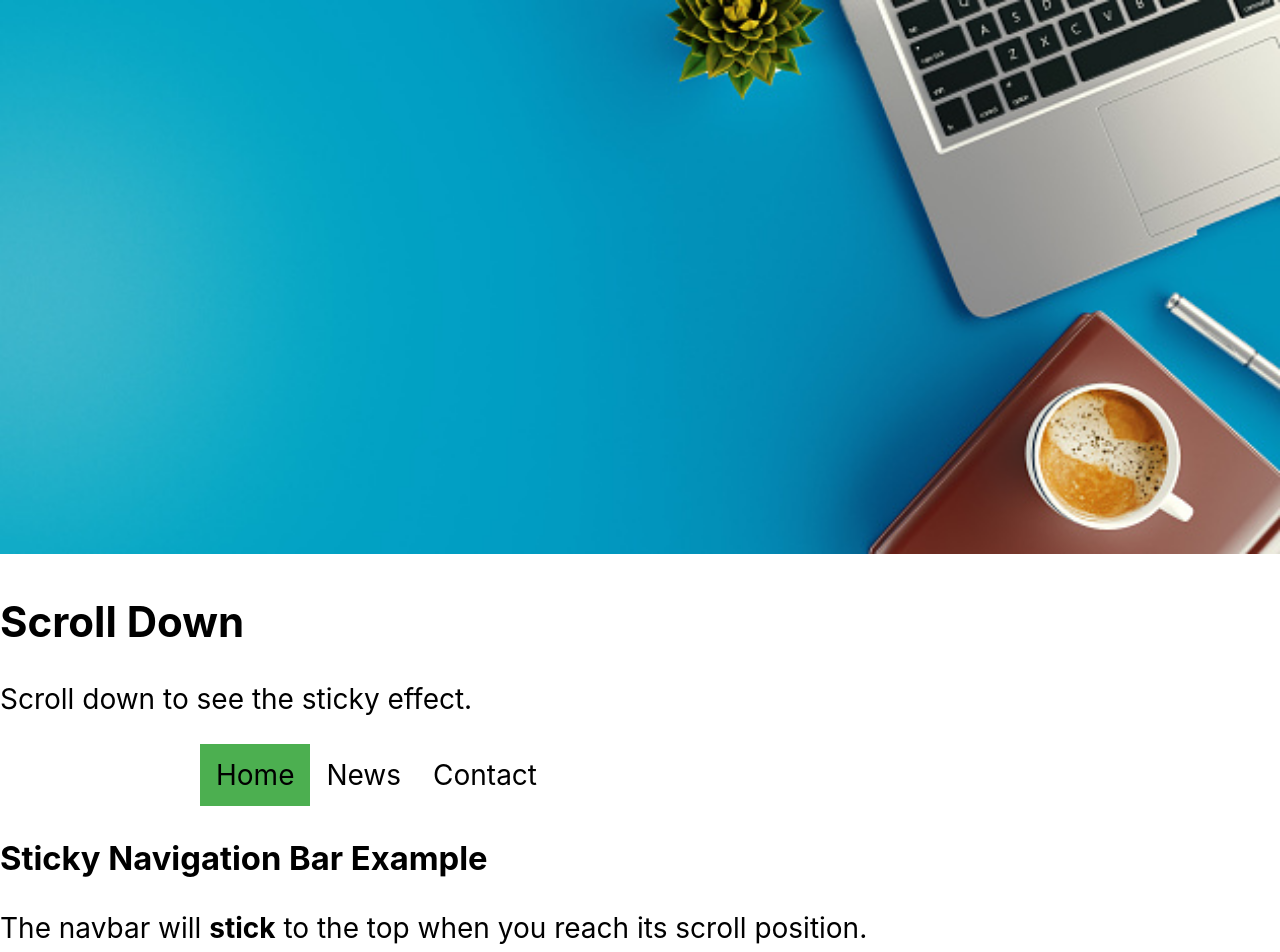
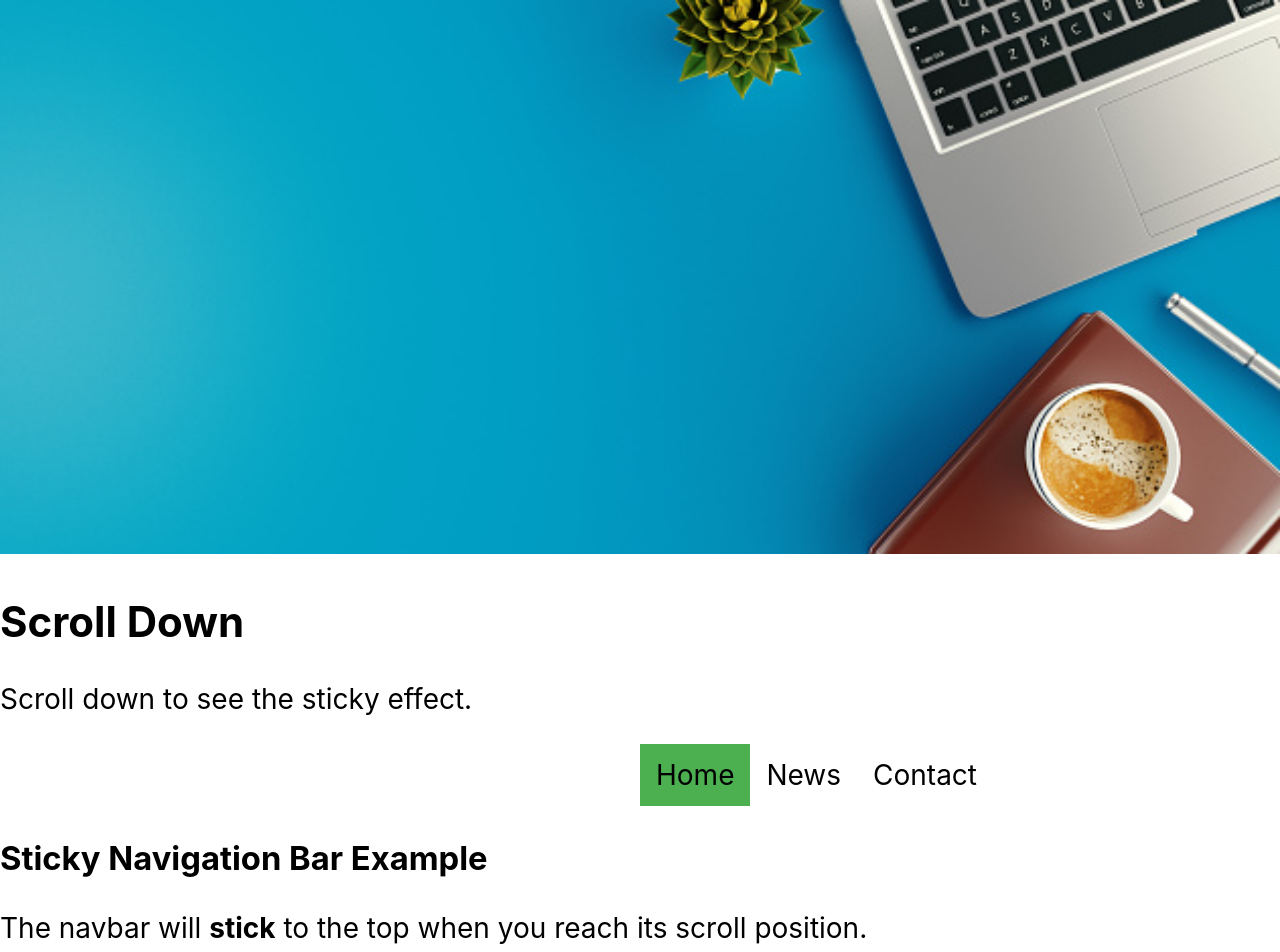
Before and after one commit to IvanTaoHuang/FIT5120, a React (Create React App) app: page / in a window 1280 px wide. Shown: the top 952 px of the page. Built offline with nearby package versions, Linux system fonts and the light colour scheme.

Commit message:
Home page modification

```diff
--- a/src/header/Header.js
+++ b/src/header/Header.js
@@ -7,10 +7,7 @@ console.log(logo); // /logo.84287d09.png
 function Header() {
   // Import result is the URL of your image
   return <img class="image" style ={{
-    flex: 1,
-    width: '100%',
-    height: '100%',
-    resizeMode: 'contain',
+    width:'100%'
   }} src={logo} alt="Logo" />;
 }
 
--- a/src/navigationBar/NavigationBar.css
+++ b/src/navigationBar/NavigationBar.css
@@ -4,7 +4,7 @@ body {
 
   ul {
     list-style-type: none;
-    margin-left: 200px;
+    margin-left:50%;
     padding: 0;
     overflow: hidden;
     background-color: white;
--- a/src/navigationBar/NavigationBar.js
+++ b/src/navigationBar/NavigationBar.js
@@ -12,6 +12,7 @@ function NavigationBar() {
 </div>
 <ul>
   <li><a class="active" href="#home">Home</a></li>
+  <li><h1>      </h1></li>
   <li><a href="#news">News</a></li>
   <li><a href="#contact">Contact</a></li>
 </ul>
```
